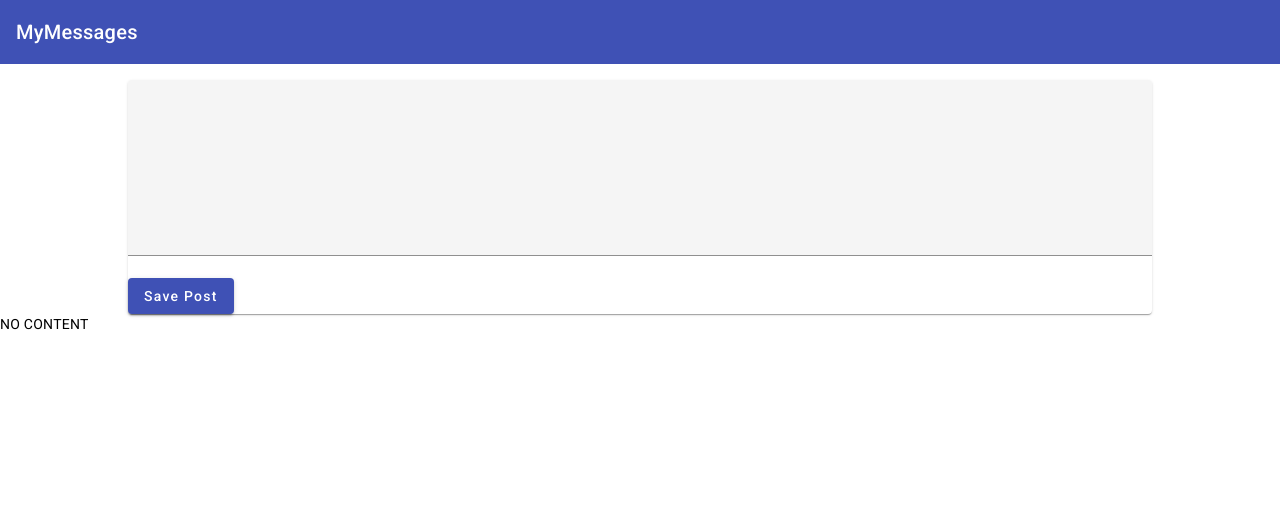
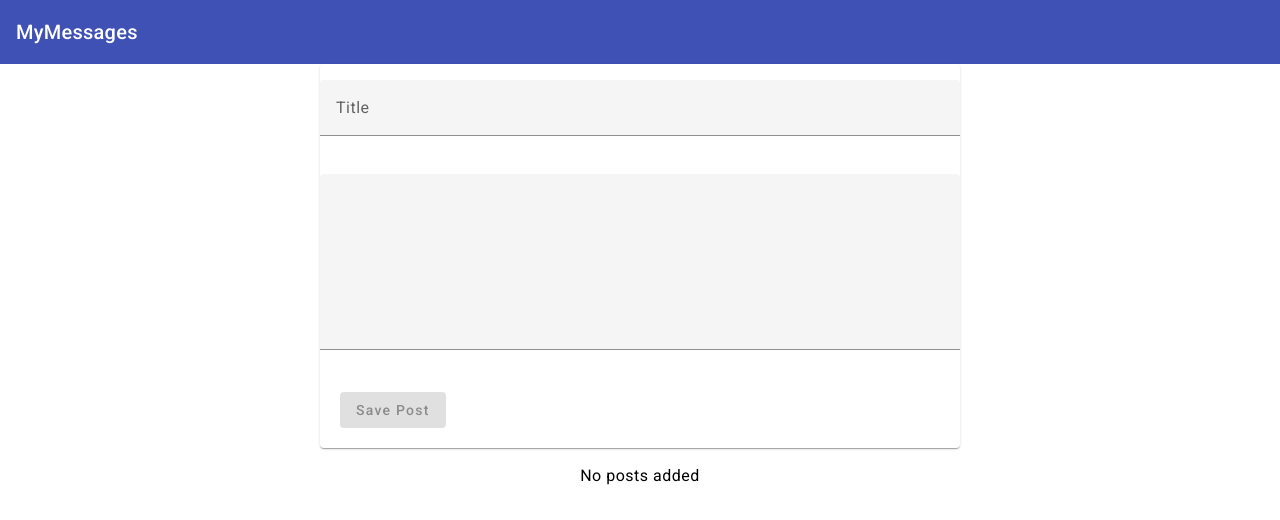
Before and after one commit to EduardoSampaio/MEAN-Project, an Angular app: page / in a window 1280 px wide. Shown: the top 520 px of the page. Built offline with nearby package versions, Linux system fonts and the light colour scheme.

Commit message:
feat: post create and list

```diff
--- a/src/app/app.component.css
+++ b/src/app/app.component.css
@@ -1,4 +1,5 @@
 main {
   margin-top: 1rem;
-
+  width: 50%;
+  margin: auto;
 }
--- a/src/app/app.component.html
+++ b/src/app/app.component.html
@@ -1,4 +1,5 @@
 <app-header></app-header>
 <main>
   <app-post-create></app-post-create>
+  <app-post-list></app-post-list>
 </main>
--- a/src/app/app.component.ts
+++ b/src/app/app.component.ts
@@ -1,4 +1,5 @@
 import { Component } from '@angular/core';
+import { Post } from './posts/post.model';
 
 @Component({
   selector: 'app-root',
--- a/src/app/posts/post-create/post-create.component.css
+++ b/src/app/posts/post-create/post-create.component.css
@@ -1,9 +1,20 @@
-mat-card {
-  width: 80%;
-  margin: auto;
-}
 
 textarea {
   width: 100%;
   resize: none;
 }
+
+.form-container {
+  width: 100%;
+  display: flex;
+  flex-direction: column;
+}
+
+.full-size-w{
+  margin-top: 1rem;
+  width: 100%;
+}
+
+.btn-primary{
+  margin: 20px;
+}
--- a/src/app/posts/post-create/post-create.component.html
+++ b/src/app/posts/post-create/post-create.component.html
@@ -1,12 +1,25 @@
 <mat-card>
-  <mat-form-field>
-    <textarea matInput rows="6" [(ngModel)]="enteredValue"></textarea>
-  </mat-form-field>
-  <mat-card-footer>
-    <button mat-raised-button color="primary" (click)="onAddPost()">
-      Save Post
-    </button>
-  </mat-card-footer>
+  <form (submit)="onAddPost(postForm)" #postForm="ngForm" class="form-container">
+    <mat-form-field class="full-size-w">
+      <input
+        matInput
+        type="text"
+        placeholder="Title"
+        name="title"
+        ngModel
+        required
+        #title="ngModel"
+      />
+      <mat-error *ngIf="title.invalid">Please enter a post title</mat-error>
+    </mat-form-field>
+    <mat-form-field class="full-size-w">
+      <textarea matInput rows="6" name="content" ngModel required #content="ngModel"></textarea>
+      <mat-error *ngIf="content.invalid">Please enter a post title</mat-error>
+    </mat-form-field>
+    <mat-card-footer>
+      <button mat-raised-button color="primary" type="submit" class="btn-primary" [disabled]="!postForm.valid">
+        Save Post
+      </button>
+    </mat-card-footer>
+  </form>
 </mat-card>
-
-<p>{{newPost}}</p>
--- a/src/app/posts/post-create/post-create.component.ts
+++ b/src/app/posts/post-create/post-create.component.ts
@@ -1,4 +1,6 @@
-import { ChangeDetectionStrategy, Component } from '@angular/core';
+import { ChangeDetectionStrategy, Component, Inject } from '@angular/core';
+import { NgForm } from '@angular/forms';
+import { PostsService } from '../posts.service';
 
 @Component({
   selector: 'app-post-create',
@@ -8,9 +10,16 @@ import { ChangeDetectionStrategy, Component } from '@angular/core';
   changeDetection: ChangeDetectionStrategy.OnPush,
 })
 export class PostCreateComponent {
-  enteredValue = '';
+
+  constructor(private postService: PostsService) {}
+
   newPost = 'NO CONTENT';
-  onAddPost() {
-    this.newPost = this.enteredValue;
+  onAddPost(postForm: NgForm) {
+    if (postForm.invalid) {
+      return;
+    }
+
+    this.postService.addPost(postForm.value.title, postForm.value.content);
+    postForm.reset();
   }
 }
--- a/src/app/posts/post-list/post-list.component.css
+++ b/src/app/posts/post-list/post-list.component.css
@@ -1,3 +1,8 @@
 :host {
   display: block;
+  margin-top: 1rem;
 }
+
+.info-text {
+  text-align: center;
+}
--- a/src/app/posts/post-list/post-list.component.html
+++ b/src/app/posts/post-list/post-list.component.html
@@ -1 +1,16 @@
-<p>post-list works!</p>,
+@if (posts.length > 0)
+{
+  <mat-accordion multi="true">
+    @for (post of posts; track post){
+      <mat-expansion-panel>
+        <mat-expansion-panel-header>
+          {{ post.title }}
+        </mat-expansion-panel-header>
+        <p>{{ post.content }}</p>
+      </mat-expansion-panel>
+    }
+  </mat-accordion>
+}
+@else {
+  <p class="mat-body-1 info-text">No posts added</p>
+}
--- a/src/app/posts/post-list/post-list.component.ts
+++ b/src/app/posts/post-list/post-list.component.ts
@@ -1,10 +1,31 @@
-import { ChangeDetectionStrategy, Component } from '@angular/core';
+import { ChangeDetectionStrategy, Component, Inject, OnDestroy, OnInit } from '@angular/core';
+import { Post } from '../post.model';
+import { PostsService } from '../posts.service';
+import { Subscription } from 'rxjs';
 
 @Component({
   selector: 'app-post-list',
   standalone: false,
   templateUrl: './post-list.component.html',
   styleUrl: './post-list.component.css',
-  changeDetection: ChangeDetectionStrategy.OnPush,
+  changeDetection: ChangeDetectionStrategy.Default,
 })
-export class PostListComponent { }
+export class PostListComponent implements OnInit, OnDestroy {
+  posts: Array<Post> = [];
+  private postsSub!: Subscription;
+
+  constructor(private postService: PostsService) {}
+  ngOnInit(): void {
+    this.posts = this.postService.getPosts();
+
+    this.postsSub = this.postService.getPostUpdateListener().subscribe((posts: Post[]) => {
+      this.posts = posts;
+    });
+  }
+
+
+  ngOnDestroy(): void {
+    this.postsSub.unsubscribe();
+  }
+
+}
--- /dev/null
+++ b/src/app/posts/post.model.ts
@@ -0,0 +1,4 @@
+export interface Post {
+  title: string;
+  content: string;
+}
--- /dev/null
+++ b/src/app/posts/posts.service.ts
@@ -0,0 +1,28 @@
+import { Injectable } from "@angular/core";
+import { Post } from "./post.model";
+import { Subject } from "rxjs";
+
+
+@Injectable({
+  providedIn: 'root'
+})
+export class PostsService {
+  private posts: Post[] = [];
+  private postUpdated = new Subject<Post[]>();
+
+  getPosts() {
+    return this.posts;
+  }
+
+  addPost(title: string, content: string) {
+    const post: Post = {
+      title: title, content: content
+    };
+    this.posts.push(post);
+    this.postUpdated.next([...this.posts]);
+  }
+
+  getPostUpdateListener() {
+    return this.postUpdated.asObservable();
+  }
+}
```
